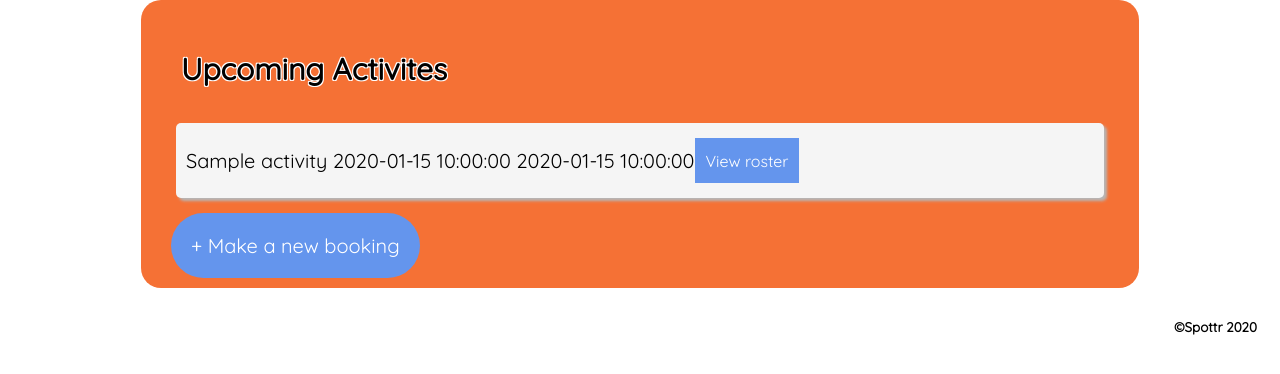
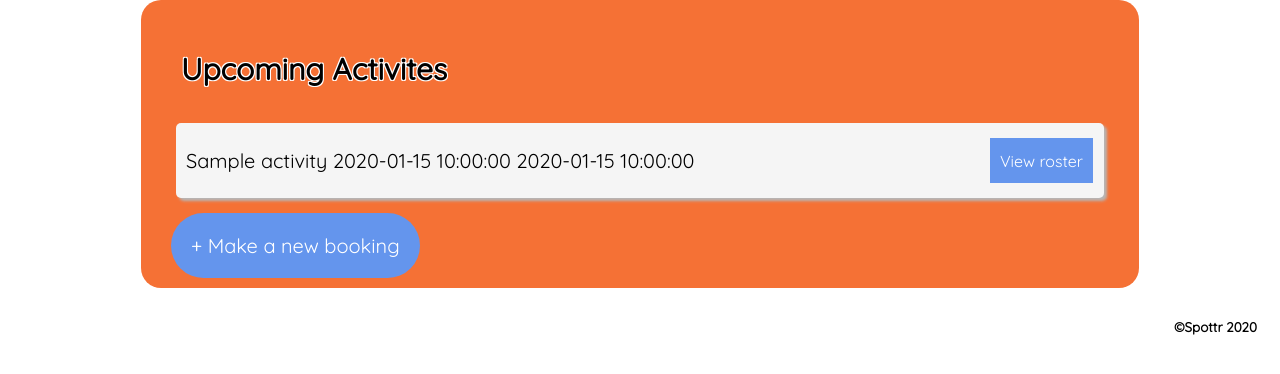
Before and after one commit to lewissndrs/Spottr, a Flask app: page / in a window 1280 px wide. Shown: the part 153-527 px from the top of the page. Run offline with Flask 2, Linux system fonts and the light colour scheme; a database or web service that is not in the repository returns one stand-in record (values such as "Sample title"); some libraries are stand-ins or nearby versions.

Commit message:
additional CSS

```diff
--- a/static/CSS/style.css
+++ b/static/CSS/style.css
@@ -91,6 +91,7 @@ header > nav > ul > li > a {
     color: black;
     display: flex;
     align-items: center;
+    justify-content: start;
     flex-wrap: wrap;
     box-shadow: 3px 3px 3px rgb(182, 182, 182);
 }
@@ -117,12 +118,16 @@ button,.link {
     text-decoration: none;
     height: 45px;
     animation: background-color 0.5s;
+    justify-self: end;
 }
 
 button:hover,.link:hover {
     background-color: rgb(53, 117, 235);
 }
 
+.push {
+    margin-left: auto;
+}
 
 #roster-body {
     background-color: white;
--- a/templates/activities/index.html
+++ b/templates/activities/index.html
@@ -11,7 +11,7 @@
     {% for activity in activities %}
     <div class='card'>
         <p>name: {{ activity.name }} date: {{ activity.date }} {{ activity.time }} trainer: {{ activity.trainer.name }} activity id: {{ activity.id }}</p>
-        <form action="/activities/{{ activity.id }}/edit">
+        <form action="/activities/{{ activity.id }}/edit" class='push'>
             <button>Edit Activity</button>
         </form>
     </div>
--- a/templates/index.html
+++ b/templates/index.html
@@ -8,7 +8,7 @@
     {% for activity in activities %}
     <div class='card'>
         <p>{{ activity.name }} {{ activity.date }} {{ activity.time }}</p>
-        <form action="/activities/{{ activity.id }}">
+        <form action="/activities/{{ activity.id }}" class='push'>
             <input type="submit" value='View roster' class='link'>
         </form>
     </div>
--- a/templates/members/index.html
+++ b/templates/members/index.html
@@ -9,7 +9,7 @@
     <div class='card'>
         <p>Name: {{ member.name }} Active: {{ member.active }}</p>
 
-        <form action="/members/{{ member.id }}">
+        <form action="/members/{{ member.id }}" class='push'>
             <input type="submit" value="View member" class='link'>
         </form>
 
--- a/templates/trainers/index.html
+++ b/templates/trainers/index.html
@@ -11,13 +11,15 @@
 
         <p>name: {{ trainer.name }} id: {{ trainer.id }} active: {{ trainer.active }}</p>
 
-        <form action="/trainers/{{ trainer.id }}/edit">
+
+        <form action="/trainers/{{ trainer.id }}/edit" class='push'>
             <input type="submit" value='Edit trainer' class='link'>
         </form>
 
         <form action="/trainers/{{ trainer.id }}/delete" method="POST">
             <input type="submit" value="Delete trainer" class='link'>
         </form>
+
 
         </div>
 
```
